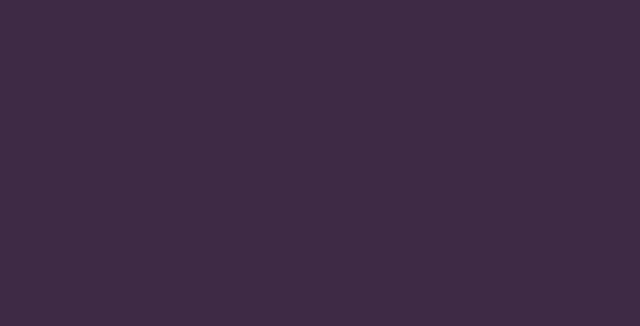
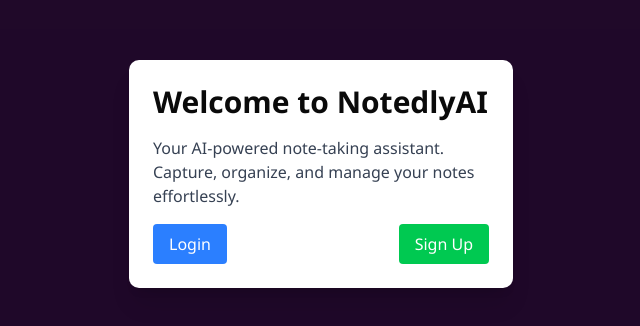
Before and after one commit to YuvamKumarSWE/NOTEDLYAI, a React (Vite) app in the folder frontend/: page / in a window 1280 px wide. Before the commit this address had no page. Shown: the part 226-552 px from the top of the page, without its empty margins (319-959 px from the left). Built offline with nearby package versions, Linux system fonts and the light colour scheme.

Commit message:
Landing page

```diff
--- a/frontend/src/App.jsx
+++ b/frontend/src/App.jsx
@@ -4,12 +4,15 @@ import Login from './pages/Login/Login';
 import SignUp from './pages/SignUp/SignUp';
 import { ToastContainer } from 'react-toastify';
 import 'react-toastify/dist/ReactToastify.css';
+import LandingPage from './pages/Landing/LandingPage';
 
 function App() {
   return (
+    <>
       <Router>
         <div className="min-h-screen bg-[#1a0223d5]">
           <Routes>
+            <Route path="/" element={<LandingPage />} />
             <Route path="/dashboard" element={<Home />} />
             <Route path="/login" element={<Login />} />
             <Route path="/signup" element={<SignUp />} />
@@ -17,7 +20,7 @@ function App() {
         </div>
         <ToastContainer
           position="top-right"
-        autoClose={3000}
+          autoClose={2500}
           hideProgressBar={false}
           newestOnTop={false}
           closeOnClick
@@ -28,6 +31,7 @@ function App() {
           theme="dark"
         />
       </Router>
+    </>
   )
 }
 
--- a/frontend/src/components/Navbar.jsx
+++ b/frontend/src/components/Navbar.jsx
@@ -1,4 +1,4 @@
-import { useState } from 'react';
+
 import { Link, useNavigate } from 'react-router-dom';
 import Profile from './Profile';
 import { TfiWrite } from "react-icons/tfi";
--- a/frontend/src/index.css
+++ b/frontend/src/index.css
@@ -1,4 +1,7 @@
 @import "tailwindcss";
+@import "tw-animate-css";
+
+@custom-variant dark (&:is(.dark *));
 @layer base {
    html {
     font-size: 16px;
@@ -34,5 +37,120 @@
     @apply text-lg text-slate-300;
   }
 
+}
 
+@theme inline {
+   --radius-sm: calc(var(--radius) - 4px);
+   --radius-md: calc(var(--radius) - 2px);
+   --radius-lg: var(--radius);
+   --radius-xl: calc(var(--radius) + 4px);
+   --color-background: var(--background);
+   --color-foreground: var(--foreground);
+   --color-card: var(--card);
+   --color-card-foreground: var(--card-foreground);
+   --color-popover: var(--popover);
+   --color-popover-foreground: var(--popover-foreground);
+   --color-primary: var(--primary);
+   --color-primary-foreground: var(--primary-foreground);
+   --color-secondary: var(--secondary);
+   --color-secondary-foreground: var(--secondary-foreground);
+   --color-muted: var(--muted);
+   --color-muted-foreground: var(--muted-foreground);
+   --color-accent: var(--accent);
+   --color-accent-foreground: var(--accent-foreground);
+   --color-destructive: var(--destructive);
+   --color-border: var(--border);
+   --color-input: var(--input);
+   --color-ring: var(--ring);
+   --color-chart-1: var(--chart-1);
+   --color-chart-2: var(--chart-2);
+   --color-chart-3: var(--chart-3);
+   --color-chart-4: var(--chart-4);
+   --color-chart-5: var(--chart-5);
+   --color-sidebar: var(--sidebar);
+   --color-sidebar-foreground: var(--sidebar-foreground);
+   --color-sidebar-primary: var(--sidebar-primary);
+   --color-sidebar-primary-foreground: var(--sidebar-primary-foreground);
+   --color-sidebar-accent: var(--sidebar-accent);
+   --color-sidebar-accent-foreground: var(--sidebar-accent-foreground);
+   --color-sidebar-border: var(--sidebar-border);
+   --color-sidebar-ring: var(--sidebar-ring);
 }
+
+:root {
+   --radius: 0.625rem;
+   --background: oklch(1 0 0);
+   --foreground: oklch(0.145 0 0);
+   --card: oklch(1 0 0);
+   --card-foreground: oklch(0.145 0 0);
+   --popover: oklch(1 0 0);
+   --popover-foreground: oklch(0.145 0 0);
+   --primary: oklch(0.205 0 0);
+   --primary-foreground: oklch(0.985 0 0);
+   --secondary: oklch(0.97 0 0);
+   --secondary-foreground: oklch(0.205 0 0);
+   --muted: oklch(0.97 0 0);
+   --muted-foreground: oklch(0.556 0 0);
+   --accent: oklch(0.97 0 0);
+   --accent-foreground: oklch(0.205 0 0);
+   --destructive: oklch(0.577 0.245 27.325);
+   --border: oklch(0.922 0 0);
+   --input: oklch(0.922 0 0);
+   --ring: oklch(0.708 0 0);
+   --chart-1: oklch(0.646 0.222 41.116);
+   --chart-2: oklch(0.6 0.118 184.704);
+   --chart-3: oklch(0.398 0.07 227.392);
+   --chart-4: oklch(0.828 0.189 84.429);
+   --chart-5: oklch(0.769 0.188 70.08);
+   --sidebar: oklch(0.985 0 0);
+   --sidebar-foreground: oklch(0.145 0 0);
+   --sidebar-primary: oklch(0.205 0 0);
+   --sidebar-primary-foreground: oklch(0.985 0 0);
+   --sidebar-accent: oklch(0.97 0 0);
+   --sidebar-accent-foreground: oklch(0.205 0 0);
+   --sidebar-border: oklch(0.922 0 0);
+   --sidebar-ring: oklch(0.708 0 0);
+}
+
+.dark {
+   --background: oklch(0.145 0 0);
+   --foreground: oklch(0.985 0 0);
+   --card: oklch(0.205 0 0);
+   --card-foreground: oklch(0.985 0 0);
+   --popover: oklch(0.205 0 0);
+   --popover-foreground: oklch(0.985 0 0);
+   --primary: oklch(0.922 0 0);
+   --primary-foreground: oklch(0.205 0 0);
+   --secondary: oklch(0.269 0 0);
+   --secondary-foreground: oklch(0.985 0 0);
+   --muted: oklch(0.269 0 0);
+   --muted-foreground: oklch(0.708 0 0);
+   --accent: oklch(0.269 0 0);
+   --accent-foreground: oklch(0.985 0 0);
+   --destructive: oklch(0.704 0.191 22.216);
+   --border: oklch(1 0 0 / 10%);
+   --input: oklch(1 0 0 / 15%);
+   --ring: oklch(0.556 0 0);
+   --chart-1: oklch(0.488 0.243 264.376);
+   --chart-2: oklch(0.696 0.17 162.48);
+   --chart-3: oklch(0.769 0.188 70.08);
+   --chart-4: oklch(0.627 0.265 303.9);
+   --chart-5: oklch(0.645 0.246 16.439);
+   --sidebar: oklch(0.205 0 0);
+   --sidebar-foreground: oklch(0.985 0 0);
+   --sidebar-primary: oklch(0.488 0.243 264.376);
+   --sidebar-primary-foreground: oklch(0.985 0 0);
+   --sidebar-accent: oklch(0.269 0 0);
+   --sidebar-accent-foreground: oklch(0.985 0 0);
+   --sidebar-border: oklch(1 0 0 / 10%);
+   --sidebar-ring: oklch(0.556 0 0);
+}
+
+@layer base {
+  * {
+    @apply border-border outline-ring/50;
+   }
+  body {
+    @apply bg-background text-foreground;
+   }
+}
--- /dev/null
+++ b/frontend/src/lib/utils.js
@@ -0,0 +1,6 @@
+import { clsx } from "clsx";
+import { twMerge } from "tailwind-merge"
+
+export function cn(...inputs) {
+  return twMerge(clsx(inputs));
+}
--- /dev/null
+++ b/frontend/src/pages/Landing/LandingPage.jsx
@@ -0,0 +1,42 @@
+import { useNavigate } from "react-router-dom";
+
+function LandingPage() {
+    const navigate = useNavigate();
+
+    const handleLogin = () => {
+        navigate("/login");
+    };
+
+    const handleSignUp = () => {
+        navigate("/signup");
+    };
+
+
+  return (
+    <div className="flex justify-center items-center h-screen bg-[#1a0223d5]">
+        <div className="w-96 p-6 bg-white rounded-lg shadow-xl">
+            <h1 className="text-3xl font-bold mb-4">Welcome to NotedlyAI</h1>
+            <p className="text-gray-700 mb-4">
+            Your AI-powered note-taking assistant. Capture, organize, and manage your notes effortlessly.
+            </p>
+            <div className="flex justify-between">
+                <button
+                    onClick={handleLogin}
+                    className="bg-blue-500 text-white px-4 py-2 rounded hover:bg-blue-600 transition duration-200"
+                >
+                    Login
+                </button>
+                <button
+                    onClick={handleSignUp}
+                    className="bg-green-500 text-white px-4 py-2 rounded hover:bg-green-600 transition duration-200"
+                >
+                    Sign Up
+                </button>
+
+            </div>
+        </div>
+ </div>
+  );
+}
+
+export default LandingPage;
```
Also changed, not shown: frontend/package.json (+7 -0 lines), frontend/components.json (added), 1 other file (tests, documents, lock files or other folders). Lines whose indentation alone changed are shown as unchanged.
